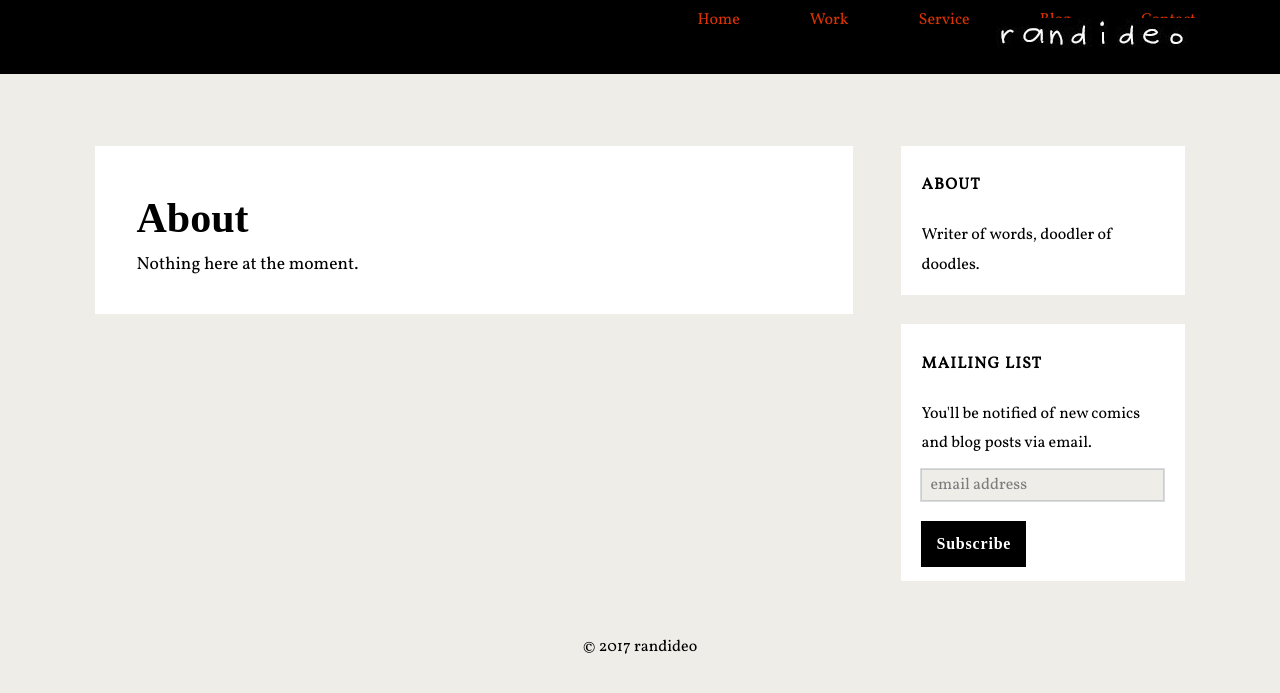
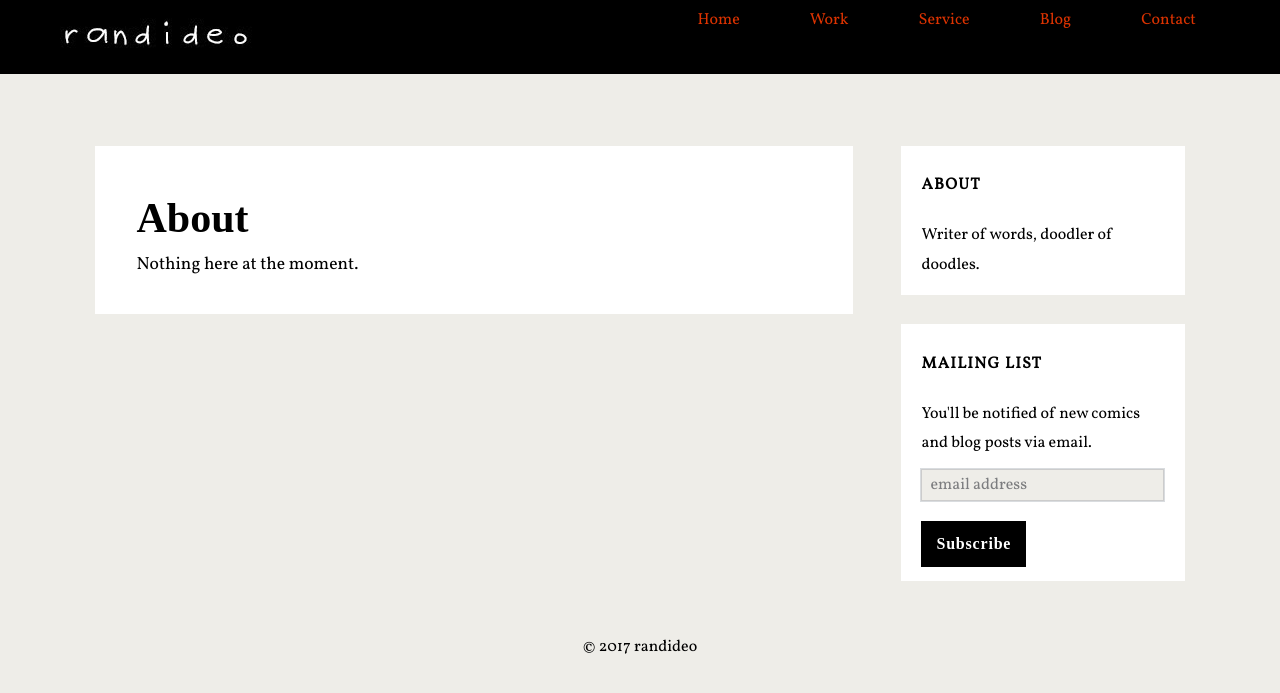
Before and after one commit to randideo/randideo.github.io, a Jekyll site: the page built from about.html, in a window 1280 px wide. Shown: the top 693 px of the page. Built offline with Jekyll 4.4.1, drawn with Linux system fonts in a browser that asks for light colours; nearby versions of some CDN libraries; some web fonts are replaced; comment, search, counter and statistics services are not loaded.

Commit message:
Update header.html

```diff
--- a/_includes/header.html
+++ b/_includes/header.html
@@ -51,7 +51,6 @@ header {
     line-height: 1.85;
     position: absolute;
     top: .7em;
-    right: 3.703%;
     z-index: 1;
 }
 
```
